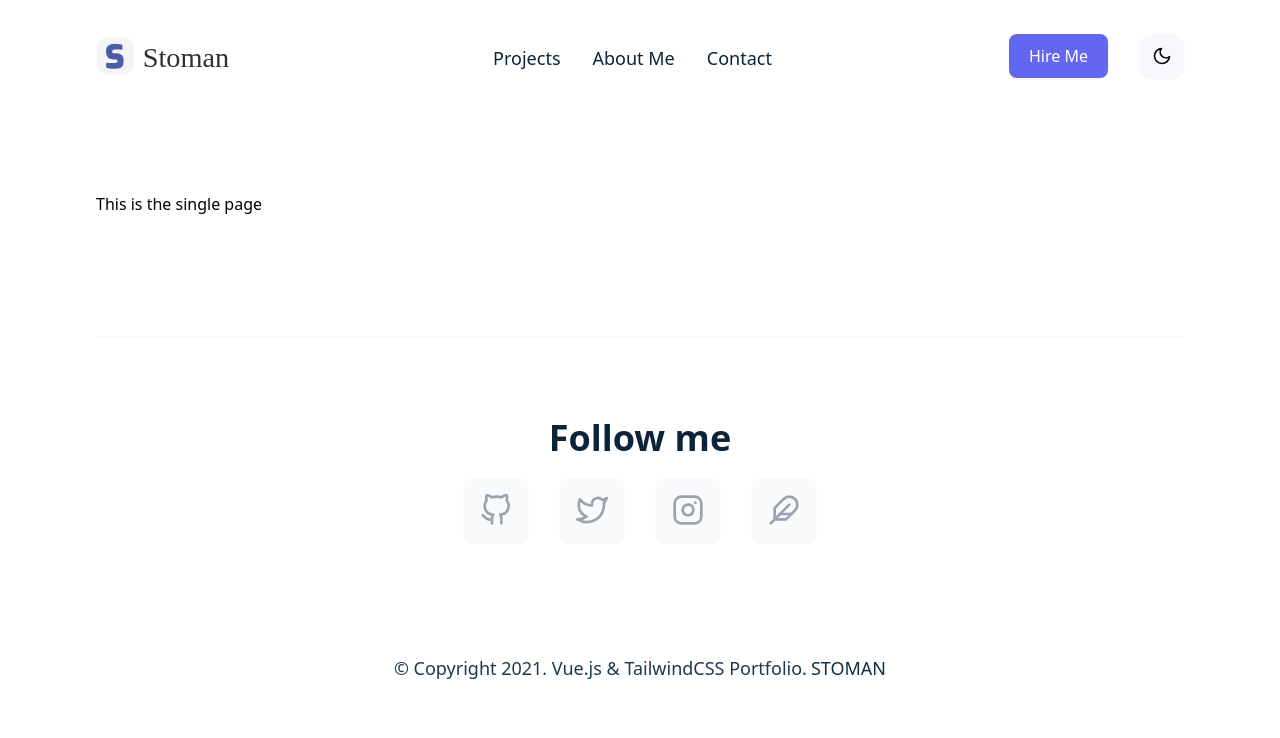
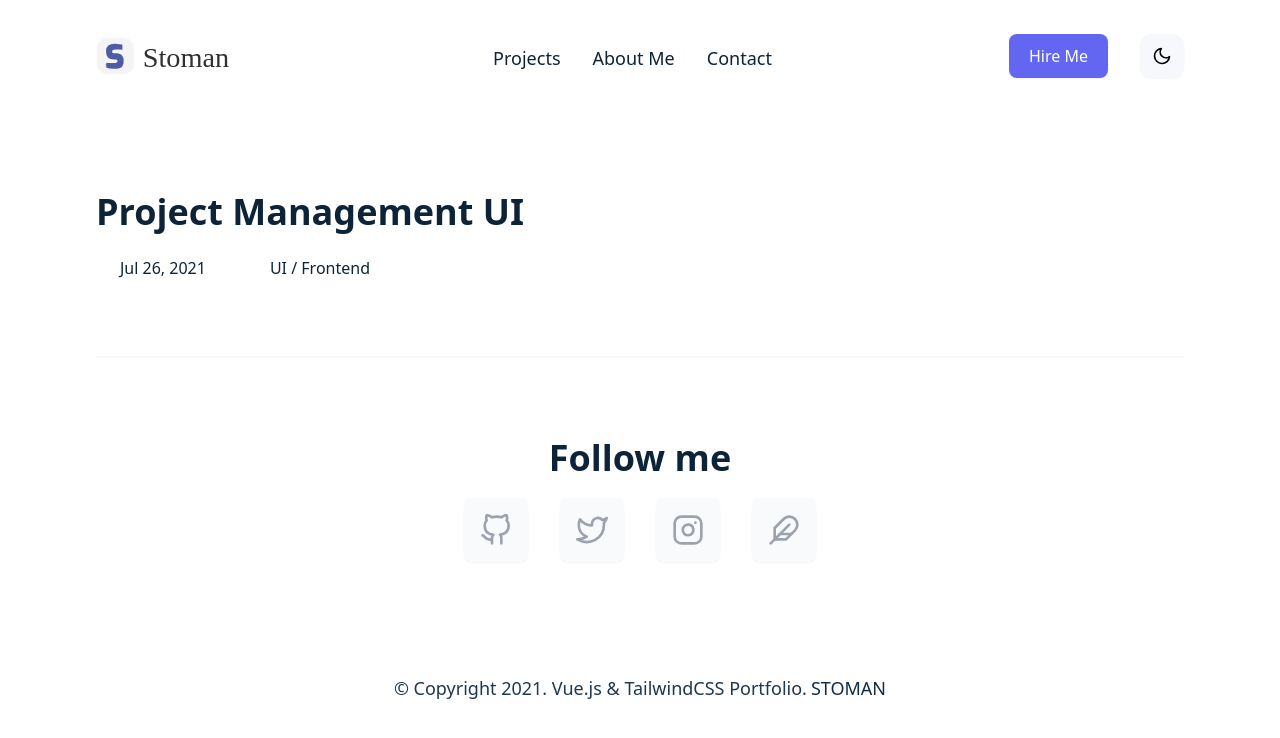
Before and after one commit to phoenix979797/portfolio, a React (Create React App) app: page /projects/single-project in a window 1280 px wide. Shown: the top 738 px of the page. Built offline with nearby package versions, Linux system fonts and the light colour scheme.

Commit message:
Project header data

```diff
--- /dev/null
+++ b/src/components/ProjectGallery.js
@@ -0,0 +1,15 @@
+const ProjectGallery = () => {
+	return (
+		<div class="grid grid-cols-1 sm:grid-cols-3 sm:gap-10 mt-12">
+			<div class="mb-10 sm:mb-0">
+				<img
+					src=""
+					class="rounded-2xl cursor-pointer shadow-lg sm:shadow-none"
+					alt=""
+				/>
+			</div>
+		</div>
+	);
+};
+
+export default ProjectGallery;
--- /dev/null
+++ b/src/components/ProjectSingleHeader.js
@@ -0,0 +1,33 @@
+import { singleProjectHeader } from '../utils/SingleProjectData';
+
+const ProjectSingleHeader = () => {
+	return (
+		<div>
+			<p className="text-left text-3xl sm:text-4xl font-bold text-primary-dark dark:text-primary-light mt-7 sm:mt-20 mb-7">
+				{singleProjectHeader.title}
+			</p>
+			<div className="flex">
+				<div className="flex items-center mr-10">
+					<i
+						data-feather="clock"
+						className="w-4 h-4 text-ternary-dark dark:text-ternary-light"
+					></i>
+					<span className="ml-2 leading-none text-primary-dark dark:text-primary-light">
+						{singleProjectHeader.publishDate}
+					</span>
+				</div>
+				<div className="flex items-center">
+					<i
+						data-feather="tag"
+						className="w-4 h-4 text-ternary-dark dark:text-ternary-light"
+					></i>
+					<span className="ml-2 leading-none text-primary-dark dark:text-primary-light">
+						{singleProjectHeader.tags}
+					</span>
+				</div>
+			</div>
+		</div>
+	);
+};
+
+export default ProjectSingleHeader;
--- a/src/pages/ProjectSingle.js
+++ b/src/pages/ProjectSingle.js
@@ -1,7 +1,9 @@
+import ProjectSingleHeader from '../components/ProjectSingleHeader';
+
 const ProjectSingle = () => {
 	return (
-		<div className="container mx-auto sm:flex py-5 sm:py-10 mt-5 sm:mt-10">
-			<h1>This is the single page</h1>
+		<div className="container mx-auto mt-5 sm:mt-10">
+			<ProjectSingleHeader />
 		</div>
 	);
 };
--- a/src/utils/ProjectsData.js
+++ b/src/utils/ProjectsData.js
@@ -32,7 +32,7 @@ export const ProjectsData = [
 	},
 	{
 		id: 5,
-		title: 'Kabul Social App',
+		title: 'React Social App',
 		category: 'Mobile Application',
 		img: MobileImage1,
 	},
--- a/src/utils/SingleProjectData.js
+++ b/src/utils/SingleProjectData.js
@@ -6,9 +6,9 @@ import Image5 from '../images/web-project-1.jpg';
 import Image6 from '../images/ui-project-2.jpg';
 
 export const singleProjectHeader = {
-	singleProjectTitle: 'Kabul Project Management UI',
-	singleProjectDate: 'Jul 26, 2021',
-	singleProjectTag: 'UI / Frontend',
+	title: 'Project Management UI',
+	publishDate: 'Jul 26, 2021',
+	tags: 'UI / Frontend',
 };
 
 export const projectImages = [
```
